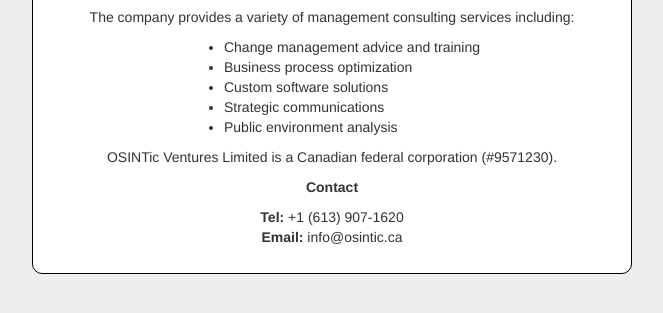
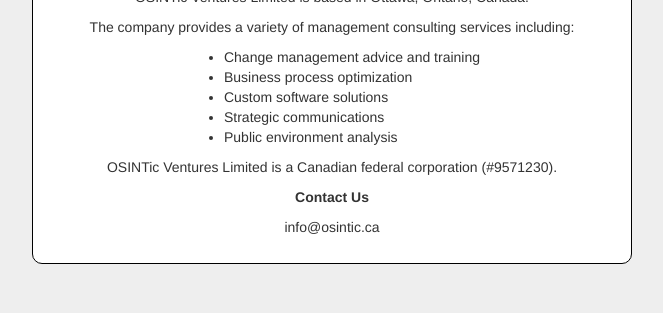
Before and after one commit to OSINTic/osintic.github.io, a plain HTML site: page index.html in a window 1280 px wide. Shown: the part 313-626 px from the top of the page, without its empty margins (308-971 px from the left). Drawn offline with nearby package versions, Linux system fonts and the light colour scheme.

Commit message:
Content change

```diff
--- a/index.html
+++ b/index.html
@@ -64,10 +64,8 @@
                 </ul>
                 <p>OSINTic Ventures Limited is a Canadian federal corporation (#9571230).</p>
                 <div style="text-align: center">
-	                <p><strong>Contact</strong></p>
-	                <p><b>Tel:</b> +1 (613) 907-1620
-	                    <br>
-	                    <b>Email:</b> info@osintic.ca</p>
+	                <p><strong>Contact Us</strong></p>
+	                    info@osintic.ca</p>
 	              </div>
             </div>
         </div>
```
